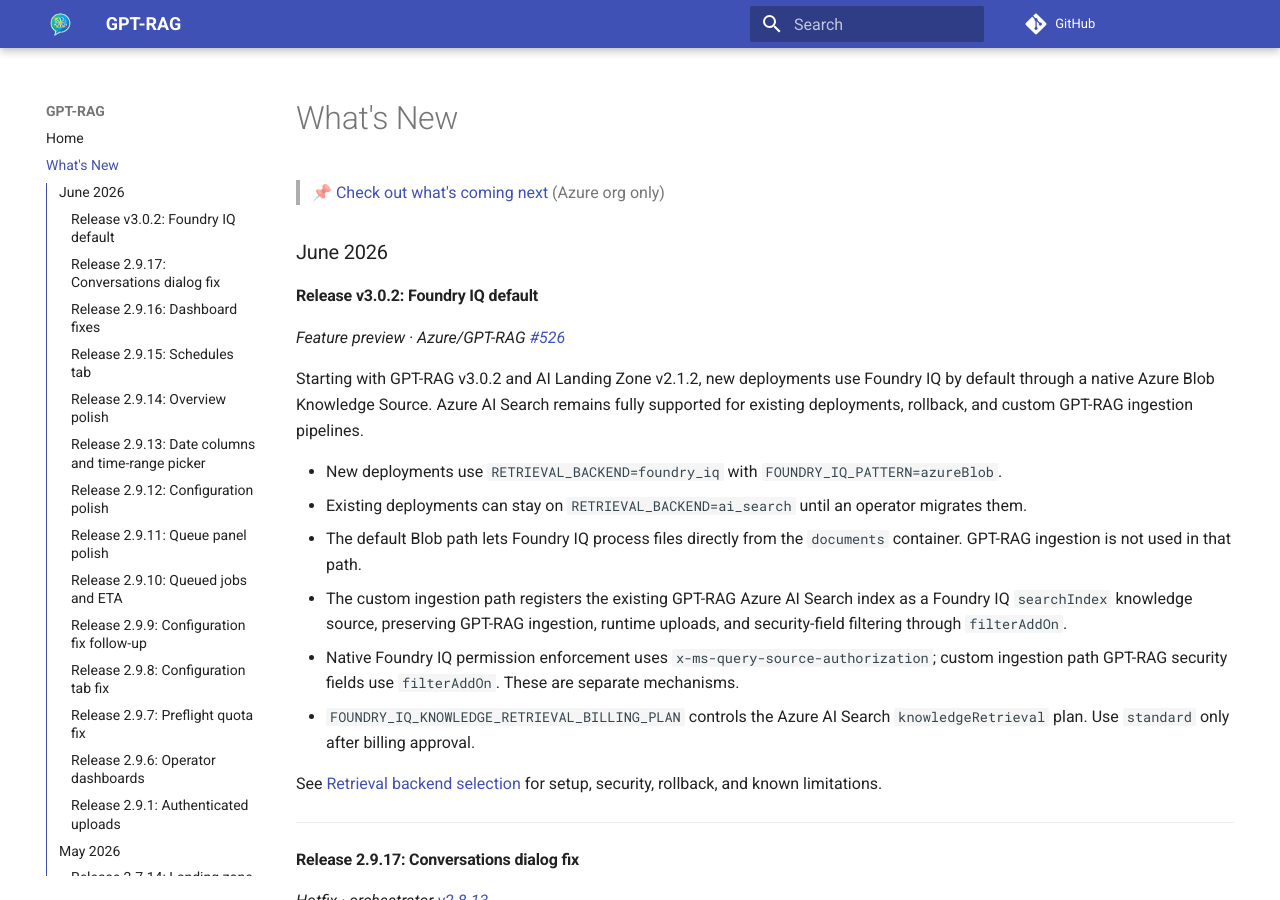
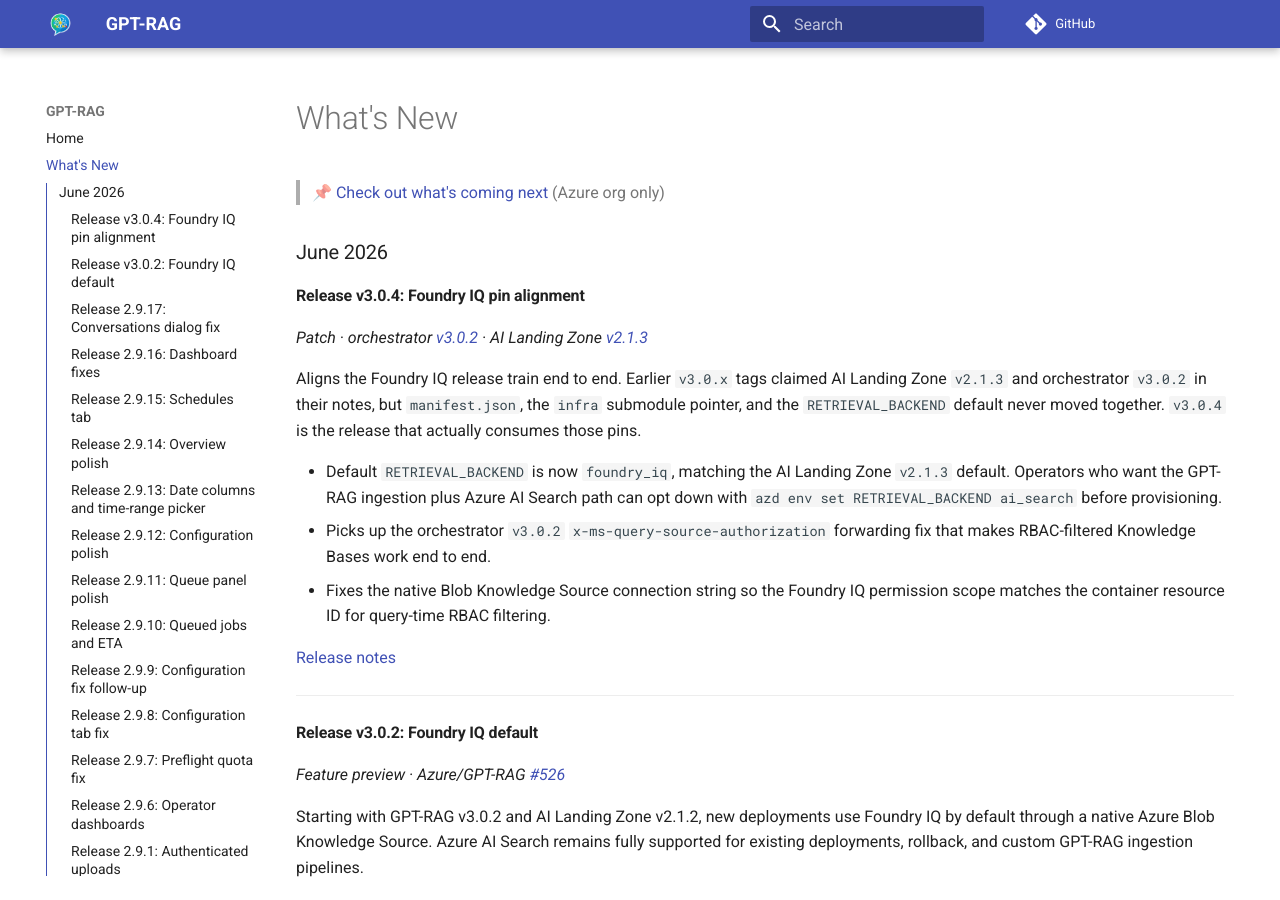
Before and after one commit to Azure/GPT-RAG, an MkDocs documentation site: the page built from docs/whatisnew.md, in a window 1280 px wide and 900 px high. Built offline with MkDocs 1.6.1 and Material for MkDocs 9.7.7, drawn with Linux system fonts in a browser that asks for light colours; comment, search, counter and statistics services are not loaded.

Commit message:
docs: add v3.0.4 Foundry IQ pin alignment entry to what's new
Co-authored-by: Copilot <223556219+Copilot@users.noreply.github.com>

```diff
--- a/docs/whatisnew.md
+++ b/docs/whatisnew.md
@@ -1,6 +1,19 @@
 > 📌 [Check out what's coming next](https://github.com/orgs/Azure/projects/536/views/6)  (Azure org only)
 
 ### June 2026
+
+#### Release v3.0.4: Foundry IQ pin alignment
+*Patch · orchestrator [v3.0.2](https://github.com/Azure/gpt-rag-orchestrator/releases/tag/v3.0.2) · AI Landing Zone [v2.1.3](https://github.com/Azure/bicep-ptn-aiml-landing-zone/releases/tag/v2.1.3)*
+
+Aligns the Foundry IQ release train end to end. Earlier `v3.0.x` tags claimed AI Landing Zone `v2.1.3` and orchestrator `v3.0.2` in their notes, but `manifest.json`, the `infra` submodule pointer, and the `RETRIEVAL_BACKEND` default never moved together. `v3.0.4` is the release that actually consumes those pins.
+
+- Default `RETRIEVAL_BACKEND` is now `foundry_iq`, matching the AI Landing Zone `v2.1.3` default. Operators who want the GPT-RAG ingestion plus Azure AI Search path can opt down with `azd env set RETRIEVAL_BACKEND ai_search` before provisioning.
+- Picks up the orchestrator `v3.0.2` `x-ms-query-source-authorization` forwarding fix that makes RBAC-filtered Knowledge Bases work end to end.
+- Fixes the native Blob Knowledge Source connection string so the Foundry IQ permission scope matches the container resource ID for query-time RBAC filtering.
+
+[Release notes](https://github.com/Azure/GPT-RAG/releases/tag/v3.0.4)
+
+---
 
 #### Release v3.0.2: Foundry IQ default
 *Feature preview · Azure/GPT-RAG [#526](https://github.com/Azure/GPT-RAG/issues/526)*
```
